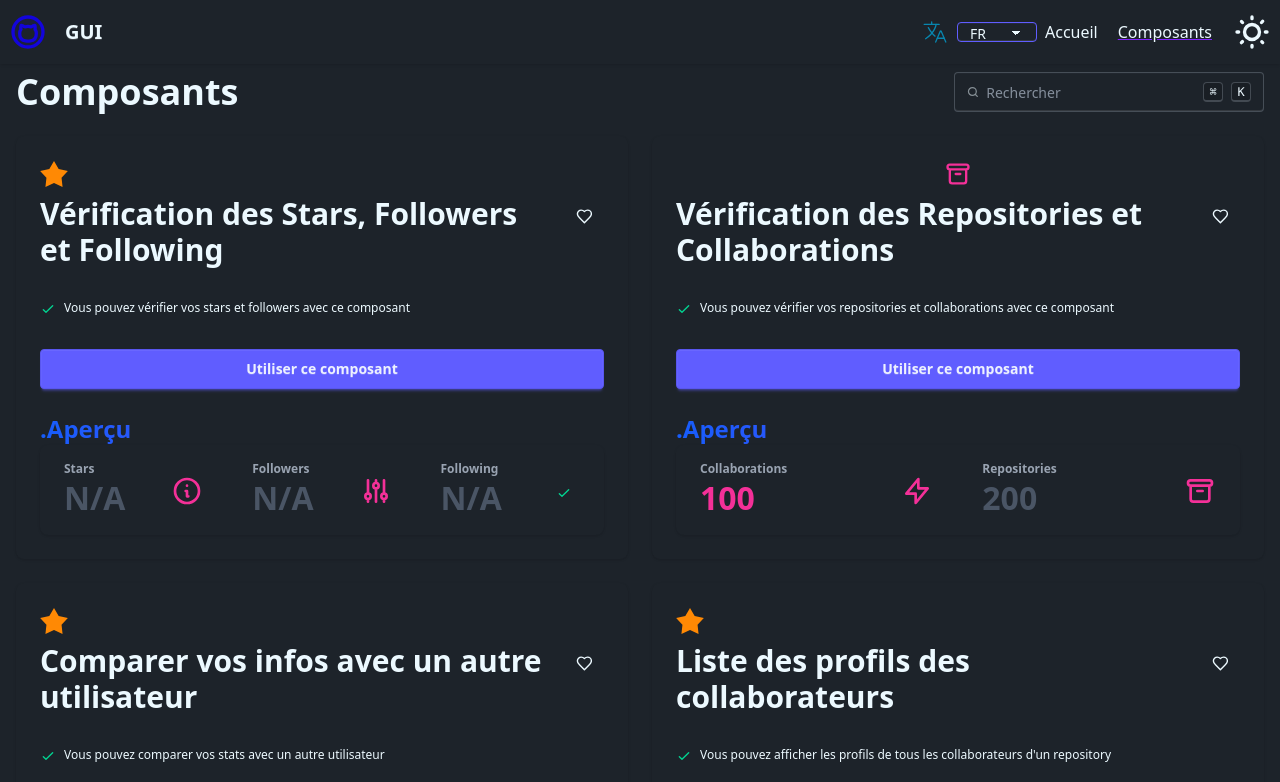
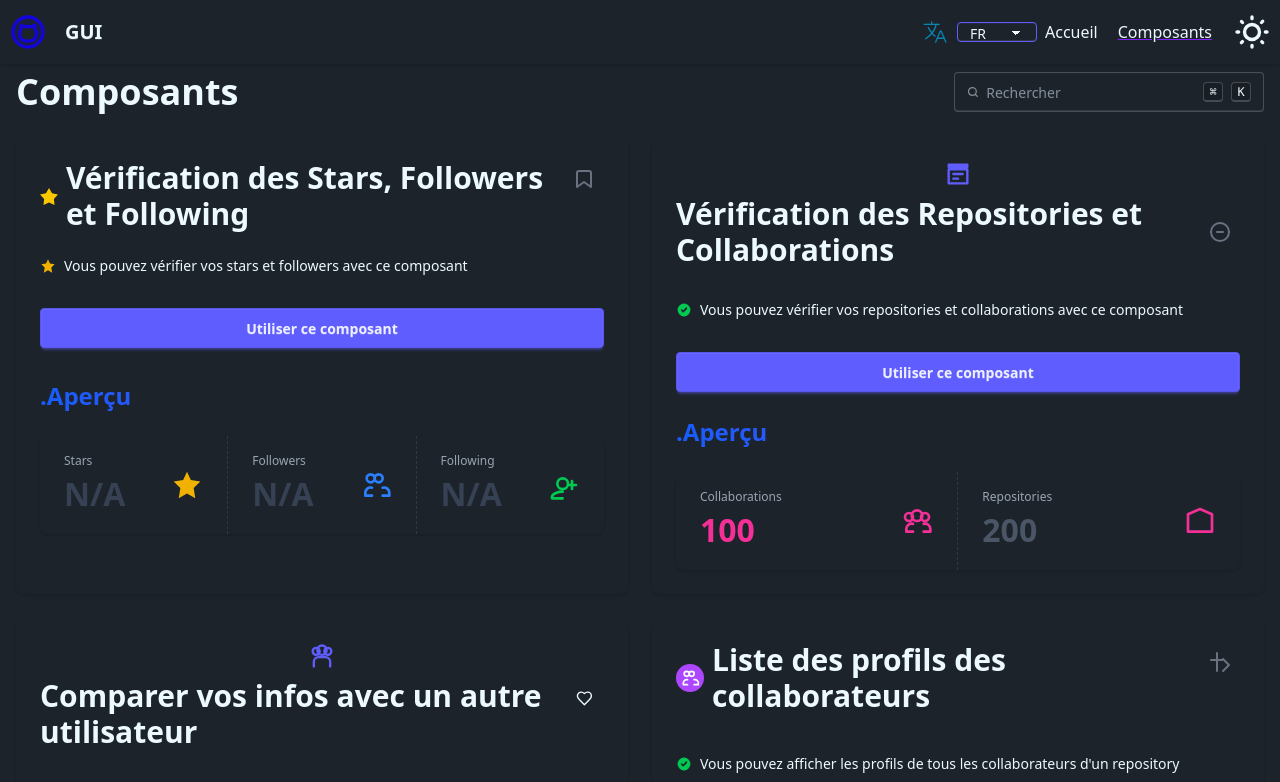
Before and after one commit to branGitfox/GUI, a React (Vite) app: page /components in a window 1280 px wide. Shown: the top 782 px of the page. Built offline with nearby package versions, Linux system fonts and the light colour scheme; no server answers.

Commit message:
ref: change all svg non corresponding to the contexte

```diff
--- a/src/components/CollaboratorsCard.tsx
+++ b/src/components/CollaboratorsCard.tsx
@@ -12,35 +12,44 @@ const CollaboratorsCard: React.FC<CollaboratorsCardProps> = ({ onUseClick }) =>
   return (
       <div className="card bg-base-100 shadow-sm w-full">
         <div className="card-body">
-        <div className="mask mask-star-2 bg-orange-400 h-7 w-7"></div>
-        <div className="flex flex-col sm:flex-row sm:justify-between gap-4">
-          <h2 className="text-2xl sm:text-3xl font-bold">{t("collaboratorsTitle")}</h2>
-          <span className="text-xl">
+          <div className="flex justify-between items-start mb-4">
+            <div className="flex items-center gap-2">
+              <div className="bg-purple-500 text-white rounded-full p-1">
+                <svg className="w-5 h-5" fill="none" stroke="currentColor" viewBox="0 0 24 24">
+                  <path strokeLinecap="round" strokeLinejoin="round" strokeWidth="2" d="M17 20h5v-2a4 4 0 00-5-4M9 20H4v-2a4 4 0 015-4m5-4a3 3 0 100-6 3 3 0 000 6zm-6 0a3 3 0 100-6 3 3 0 000 6z" />
+                </svg>
+              </div>
+              <h2 className="text-2xl sm:text-3xl font-bold">{t('collaboratorsTitle')}</h2>
+            </div>
+
             <button className="btn btn-square btn-ghost">
-              <svg className="size-[1.2em]" xmlns="http://www.w3.org/2000/svg" viewBox="0 0 24 24">
-                <g strokeLinejoin="round" strokeLinecap="round" strokeWidth="2" fill="none" stroke="currentColor">
-                  <path d="M19 14c1.49-1.46 3-3.21 3-5.5A5.5 5.5 0 0 0 16.5 3c-1.76 0-3 .5-4.5 2-1.5-1.5-2.74-2-4.5-2A5.5 5.5 0 0 0 2 8.5c0 2.3 1.5 4.05 3 5.5l7 7Z"></path>
-                </g>
+              <svg className="w-6 h-6 text-gray-500" fill="none" stroke="currentColor" viewBox="0 0 24 24">
+                <path strokeLinecap="round" strokeLinejoin="round" strokeWidth="2" d="M3 10h11M9 21V3m6 18l6-6m0 0l-6-6" />
               </svg>
             </button>
-          </span>
           </div>
-        <ul className="mt-6 flex flex-col gap-2 text-xs">
-          <li>
-            <svg xmlns="http://www.w3.org/2000/svg" className="size-4 me-2 inline-block text-success" fill="none" viewBox="0 0 24 24" stroke="currentColor">
-              <path strokeLinecap="round" strokeLinejoin="round" strokeWidth="2" d="M5 13l4 4L19 7" />
+
+          <ul className="mt-4 flex flex-col gap-2 text-sm">
+            <li className="flex items-center">
+              <svg className="w-4 h-4 text-green-500 me-2" fill="currentColor" viewBox="0 0 20 20">
+                <path fillRule="evenodd" d="M10 18a8 8 0 100-16 8 8 0 000 16zm3.707-9.707a1 1 0 00-1.414-1.414L9 10.586 7.707 9.293a1 1 0 00-1.414 1.414l2 2a1 1 0 001.414 0l4-4z" clipRule="evenodd" />
               </svg>
-            <span>{t("collaboratorsDesc")}</span>
+              <span>{t('collaboratorsDesc')}</span>
             </li>
           </ul>
+
           <div className="mt-6">
             <button className="btn btn-primary w-full" onClick={onUseClick}>
-            {t("useComponent")}
+              {t('useComponent')}
             </button>
           </div>
-        <div className="text-2xl font-bold bg-gradient-to-r from-blue-600 to-indigo-600 bg-clip-text text-transparent mt-4">
-          .{t("preview")}
-          <CollaboratorsProfile user="branGitfox" repos="GUI"  />
+
+          <div className="mt-6 text-2xl font-bold bg-gradient-to-r from-blue-600 to-indigo-600 bg-clip-text text-transparent">
+            .{t('preview')}
+          </div>
+
+          <div className="mt-4">
+            <CollaboratorsProfile user="branGitfox" repos="GUI" />
           </div>
         </div>
       </div>
--- a/src/components/ComponentsList.tsx
+++ b/src/components/ComponentsList.tsx
@@ -1,5 +1,5 @@
 import React from 'react'
-import { useState } from 'react';
+import { useState } from 'react'
 import Modal from './Modal'
 import UserComparison from './UserComparison';
 import { UserData } from '../types/userTypes';
@@ -11,8 +11,8 @@ import ReposStatsCard from './ReposStatsCard.tsx';
 import UserComparisonCard from './UserComparisonCard.tsx';
 
 const ComponentsList: React.FC = () => {
-    const [openModal, setOpenModal] = useState<string | null>(null);
-    const [selectedUser, setSelectedUser] = useState<UserData | null>(null);
+    const [openModal, setOpenModal] = useState<string | null>(null)
+    const [selectedUser, setSelectedUser] = useState<UserData | null>(null)
     const [showCode, setShowCode] = useState(false);
     const [isCopied, setIsCopied] = useState(false);
     const { t } = useTranslation()
--- a/src/components/ReposStatsCard.tsx
+++ b/src/components/ReposStatsCard.tsx
@@ -11,51 +11,56 @@ const ReposStatsCard: React.FC<ReposStatsCardProps> = ({ onUseClick }) => {
     return (
         <div className="card bg-base-100 shadow-sm w-full">
             <div className="card-body">
-                <div className="stat-figure text-secondary">
-                    <svg xmlns="http://www.w3.org/2000/svg" fill="none" viewBox="0 0 24 24" className="inline-block h-7 w-7 stroke-current">
-                        <path strokeLinecap="round" strokeLinejoin="round" strokeWidth="2" d="M5 8h14M5 8a2 2 0 110-4h14a2 2 0 110 4M5 8v10a2 2 0 002 2h10a2 2 0 002-2V8m-9 4h4"></path>
+                {/* Icône principale pour "repository" */}
+                <div className="stat-figure text-primary">
+                    <svg xmlns="http://www.w3.org/2000/svg" className="w-7 h-7" fill="none" viewBox="0 0 24 24" stroke="currentColor">
+                        <path strokeLinecap="round" strokeLinejoin="round" strokeWidth="2" d="M4 4h16v2H4V4zm0 4h16v12H4V8zm4 4h8m-8 4h4" />
                     </svg>
                 </div>
-                <div className="flex flex-col sm:flex-row sm:justify-between gap-4">
-                    <h2 className="text-2xl sm:text-3xl font-bold">{t("reposTitle")}</h2>
-                    <span className="text-xl">
+
+                <div className="flex flex-col sm:flex-row sm:justify-between gap-4 items-center">
+                    <h2 className="text-2xl sm:text-3xl font-bold">{t('reposTitle')}</h2>
                     <button className="btn btn-square btn-ghost">
-                            <svg className="size-[1.2em]" xmlns="http://www.w3.org/2000/svg" viewBox="0 0 24 24">
-                                <g strokeLinejoin="round" strokeLinecap="round" strokeWidth="2" fill="none" stroke="currentColor">
-                                    <path d="M19 14c1.49-1.46 3-3.21 3-5.5A5.5 5.5 0 0 0 16.5 3c-1.76 0-3 .5-4.5 2-1.5-1.5-2.74-2-4.5-2A5.5 5.5 0 0 0 2 8.5c0 2.3 1.5 4.05 3 5.5l7 7Z"></path>
-                                </g>
+                        <svg className="w-6 h-6 text-gray-500" fill="none" stroke="currentColor" viewBox="0 0 24 24">
+                            <path strokeLinecap="round" strokeLinejoin="round" strokeWidth="2" d="M15 12H9m12 0a9 9 0 11-18 0 9 9 0 0118 0z" />
                         </svg>
                     </button>
-                    </span>
                 </div>
-                <ul className="mt-6 flex flex-col gap-2 text-xs">
-                    <li>
-                        <svg xmlns="http://www.w3.org/2000/svg" className="size-4 me-2 inline-block text-success" fill="none" viewBox="0 0 24 24" stroke="currentColor">
-                            <path strokeLinecap="round" strokeLinejoin="round" strokeWidth="2" d="M5 13l4 4L19 7" />
+
+                <ul className="mt-6 flex flex-col gap-2 text-sm">
+                    <li className="flex items-center">
+                        <svg xmlns="http://www.w3.org/2000/svg" className="w-4 h-4 text-green-500 me-2" fill="currentColor" viewBox="0 0 20 20">
+                            <path fillRule="evenodd" d="M10 18a8 8 0 100-16 8 8 0 000 16zm3.707-9.707a1 1 0 00-1.414-1.414L9 10.586 7.707 9.293a1 1 0 00-1.414 1.414l2 2a1 1 0 001.414 0l4-4z" clipRule="evenodd" />
                         </svg>
-                        <span>{t("reposDesc")}</span>
+                        <span>{t('reposDesc')}</span>
                     </li>
                 </ul>
+
                 <div className="mt-6">
                     <button className="btn btn-primary w-full" onClick={onUseClick}>
-                        {t("useComponent")}
+                        {t('useComponent')}
                     </button>
                 </div>
+
                 <div className="text-2xl font-bold bg-gradient-to-r from-blue-600 to-indigo-600 bg-clip-text text-transparent mt-4">
-                    .{t("preview")}
-                    <div className="stats shadow flex flex-col sm:flex-row">
+                    .{t('preview')}
+                </div>
+
+                <div className="stats shadow mt-4 flex flex-col sm:flex-row">
                     <div className="stat">
                         <div className="stat-figure text-secondary">
+                            {/* Nouvelle icône collaboration */}
                             <svg
                                 xmlns="http://www.w3.org/2000/svg"
+                                className="w-8 h-8 stroke-current"
                                 fill="none"
-                                    viewBox="0 0 24 24"
-                                    className="inline-block h-8 w-8 stroke-current">
+                                viewBox="0 0 24 24">
                                 <path
                                     strokeLinecap="round"
                                     strokeLinejoin="round"
                                     strokeWidth="2"
-                                        d="M13 10V3L4 14h7v7l9-11h-7z"></path>
+                                    d="M17 20h5v-2a4 4 0 00-5-3.87M9 20H4v-2a4 4 0 015-3.87M12 12a4 4 0 100-8 4 4 0 000 8zm6 0a3 3 0 100-6 3 3 0 000 6zm-12 0a3 3 0 100-6 3 3 0 000 6z"
+                                />
                             </svg>
                         </div>
                         <div className="stat-title">Collaborations</div>
@@ -66,14 +71,14 @@ const ReposStatsCard: React.FC<ReposStatsCardProps> = ({ onUseClick }) => {
                         <div className="stat-figure text-secondary">
                             <svg
                                 xmlns="http://www.w3.org/2000/svg"
+                                className="w-8 h-8 stroke-current"
                                 fill="none"
-                                    viewBox="0 0 24 24"
-                                    className="inline-block h-8 w-8 stroke-current">
+                                viewBox="0 0 24 24">
                                 <path
                                     strokeLinecap="round"
                                     strokeLinejoin="round"
                                     strokeWidth="2"
-                                        d="M5 8h14M5 8a2 2 0 110-4h14a2 2 0 110 4M5 8v10a2 2 0 002 2h10a2 2 0 002-2V8m-9 4h4"></path>
+                                    d="M3 7v13h18V7M3 7l9-4 9 4" />
                             </svg>
                         </div>
                         <div className="stat-title">Repositories</div>
@@ -82,7 +87,6 @@ const ReposStatsCard: React.FC<ReposStatsCardProps> = ({ onUseClick }) => {
                 </div>
             </div>
         </div>
-        </div>
     );
 };
 
--- a/src/components/StarsStatsCard.tsx
+++ b/src/components/StarsStatsCard.tsx
@@ -1,4 +1,4 @@
-import React, {useState, useEffect} from 'react';
+import React, { useState, useEffect } from 'react';
 import { useTranslation } from 'react-i18next';
 import { getUserInfo, UserInfo } from '../api/api';
 
@@ -7,96 +7,90 @@ interface StarsStatsCardProps {
     user?: string;
 }
 
-const StarsStatsCard: React.FC<StarsStatsCardProps> = ({ onUseClick, user}) => {
+const StarsStatsCard: React.FC<StarsStatsCardProps> = ({ onUseClick, user }) => {
     const { t } = useTranslation();
     const [userInfo, setUserInfo] = useState<UserInfo | null>(null);
 
-    useEffect(()=>{
-        try {
-            getUserInfo(user!).then((res) => {
+    useEffect(() => {
+        if (user) {
+            getUserInfo(user)
+                .then((res) => {
                     if (res) {
                         setUserInfo(res);
                     }
-            });
-        } catch (error) {
-            console.error("error:", error);
+                })
+                .catch((err) => console.error('Error fetching user info:', err));
         }
-    },[user])
+    }, [user]);
 
     return (
         <div className="card bg-base-100 shadow-sm w-full">
             <div className="card-body">
-                <div className="mask mask-star-2 bg-orange-400 h-7 w-7"></div>
-                <div className="flex flex-col sm:flex-row sm:justify-between gap-4">
-                    <h2 className="text-2xl sm:text-3xl font-bold">{t("starsTitle")}</h2>
-                    <span className="text-xl">
+                <div className="flex justify-between items-start mb-4">
+                    <div className="flex items-center gap-2">
+                        <div className="mask mask-star-2 bg-yellow-400 h-6 w-6"></div>
+                        <h2 className="text-2xl sm:text-3xl font-bold">{t('starsTitle')}</h2>
+                    </div>
                     <button className="btn btn-square btn-ghost">
-                            <svg className="size-[1.2em]" xmlns="http://www.w3.org/2000/svg" viewBox="0 0 24 24">
-                                <g strokeLinejoin="round" strokeLinecap="round" strokeWidth="2" fill="none" stroke="currentColor">
-                                    <path d="M19 14c1.49-1.46 3-3.21 3-5.5A5.5 5.5 0 0 0 16.5 3c-1.76 0-3 .5-4.5 2-1.5-1.5-2.74-2-4.5-2A5.5 5.5 0 0 0 2 8.5c0 2.3 1.5 4.05 3 5.5l7 7Z"></path>
-                                </g>
+                        <svg className="w-6 h-6 text-gray-500" fill="none" stroke="currentColor" viewBox="0 0 24 24">
+                            <path strokeLinecap="round" strokeLinejoin="round" strokeWidth="2" d="M5 5v14l7-5 7 5V5a2 2 0 00-2-2H7a2 2 0 00-2 2z" />
                         </svg>
                     </button>
-                    </span>
                 </div>
-                <ul className="mt-6 flex flex-col gap-2 text-xs">
-                    <li>
-                        <svg xmlns="http://www.w3.org/2000/svg" className="size-4 me-2 inline-block text-success" fill="none" viewBox="0 0 24 24" stroke="currentColor">
-                            <path strokeLinecap="round" strokeLinejoin="round" strokeWidth="2" d="M5 13l4 4L19 7" />
+
+                <ul className="text-sm flex flex-col gap-2">
+                    <li className="flex items-center">
+                        <svg className="w-4 h-4 text-yellow-500 me-2" fill="currentColor" viewBox="0 0 24 24">
+                            <path d="M12 2l2.9 6.2L22 9.3l-5 4.9L18.2 22 12 18.3 5.8 22 7 14.2 2 9.3l7.1-1.1L12 2z" />
                         </svg>
-                        <span>{t("starsDesc")}</span>
+                        <span>{t('starsDesc')}</span>
                     </li>
                 </ul>
+
                 <div className="mt-6">
                     <button className="btn btn-primary w-full" onClick={onUseClick}>
-                        {t("useComponent")}
+                        {t('useComponent')}
                     </button>
                 </div>
-                <div className="text-2xl font-bold bg-gradient-to-r from-blue-600 to-indigo-600 bg-clip-text text-transparent mt-4">
-                    .{t("preview")}
-                    <div className="stats shadow flex flex-col sm:flex-row">
+
+                <div className="mt-6 text-2xl font-bold bg-gradient-to-r from-blue-600 to-indigo-600 bg-clip-text text-transparent">
+                    .{t('preview')}
+                </div>
+
+                <div className="stats shadow mt-4 flex flex-col sm:flex-row">
                     <div className="stat">
-                            <div className="stat-figure text-secondary">
-                                <svg
-                                    xmlns="http://www.w3.org/2000/svg"
-                                    fill="none"
-                                    viewBox="0 0 24 24"
-                                    className="inline-block h-8 w-8 stroke-current">
-                                    <path
-                                        strokeLinecap="round"
-                                        strokeLinejoin="round"
-                                        strokeWidth="2"
-                                        d="M13 16h-1v-4h-1m1-4h.01M21 12a9 9 0 11-18 0 9 9 0 0118 0z"></path>
+                        <div className="stat-figure text-yellow-500">
+                            <svg className="w-8 h-8" fill="currentColor" viewBox="0 0 24 24">
+                                <path d="M12 2l2.9 6.2L22 9.3l-5 4.9L18.2 22 12 18.3 5.8 22 7 14.2 2 9.3l7.1-1.1L12 2z" />
                             </svg>
                         </div>
                         <div className="stat-title">Stars</div>
-                            <div className="stat-value text-gray-600">{userInfo?.stars?.toLocaleString() ?? 'N/A'}</div>
+                        <div className="stat-value text-gray-700">
+                            {userInfo?.stars?.toLocaleString() ?? 'N/A'}
+                        </div>
                     </div>
 
                     <div className="stat">
-                            <div className="stat-figure text-secondary">
-                                <svg
-                                    xmlns="http://www.w3.org/2000/svg"
-                                    fill="none"
-                                    viewBox="0 0 24 24"
-                                    className="inline-block h-8 w-8 stroke-current">
-                                    <path
-                                        strokeLinecap="round"
-                                        strokeLinejoin="round"
-                                        strokeWidth="2"
-                                        d="M12 6V4m0 2a2 2 0 100 4m0-4a2 2 0 110 4m-6 8a2 2 0 100-4m0 4a2 2 0 110-4m0 4v2m0-6V4m6 6v10m6-2a2 2 0 100-4m0 4a2 2 0 110-4m0 4v2m0-6V4"></path>
+                        <div className="stat-figure text-blue-500">
+                            <svg className="w-8 h-8" fill="none" stroke="currentColor" viewBox="0 0 24 24">
+                                <path strokeLinecap="round" strokeLinejoin="round" strokeWidth="2" d="M17 20h5v-2a4 4 0 00-5-4M9 20H4v-2a4 4 0 015-4m5-4a3 3 0 100-6 3 3 0 000 6zm-6 0a3 3 0 100-6 3 3 0 000 6z" />
                             </svg>
                         </div>
                         <div className="stat-title">Followers</div>
-                            <div className="stat-value text-gray-600">{userInfo?.followers?.toLocaleString() ?? 'N/A'}</div>
+                        <div className="stat-value text-gray-700">
+                            {userInfo?.followers?.toLocaleString() ?? 'N/A'}
+                        </div>
                     </div>
 
                     <div className="stat">
-                            <div className="stat-figure text-secondary">
-                                <svg xmlns="http://www.w3.org/2000/svg" className="size-4 me-2 inline-block text-success" fill="none" viewBox="0 0 24 24" stroke="currentColor"><path strokeLinecap="round" strokeLinejoin="round" strokeWidth="2" d="M5 13l4 4L19 7" /></svg>
+                        <div className="stat-figure text-green-500">
+                            <svg className="w-8 h-8" fill="none" stroke="currentColor" viewBox="0 0 24 24">
+                                <path strokeLinecap="round" strokeLinejoin="round" strokeWidth="2" d="M18 9v6m3-3h-6m-4 3a4 4 0 100-8 4 4 0 000 8zm0 2c-2.67 0-8 1.34-8 4v1h8" />
+                            </svg>
                         </div>
                         <div className="stat-title">Following</div>
-                            <div className="stat-value text-gray-600">{userInfo?.following?.toLocaleString() ?? 'N/A'}</div>
+                        <div className="stat-value text-gray-700">
+                            {userInfo?.following?.toLocaleString() ?? 'N/A'}
                         </div>
                     </div>
                 </div>
--- a/src/components/UserComparisonCard.tsx
+++ b/src/components/UserComparisonCard.tsx
@@ -14,46 +14,83 @@ const UserComparisonCard: React.FC<UserComparisonCardProps> = ({
                                                                  onUseClick,
                                                                  user1,
                                                                  user2,
-  onUserClick
+                                                                 onUserClick,
                                                                }) => {
   const { t } = useTranslation();
 
   return (
       <div className="card bg-base-100 shadow-sm w-full">
         <div className="card-body">
-        <div className="mask mask-star-2 bg-orange-400 h-7 w-7"></div>
+          {/* Nouvelle icône comparaison */}
+          <div className="stat-figure text-primary">
+            <svg
+                xmlns="http://www.w3.org/2000/svg"
+                className="w-7 h-7"
+                fill="none"
+                viewBox="0 0 24 24"
+                stroke="currentColor"
+            >
+              <path
+                  strokeLinecap="round"
+                  strokeLinejoin="round"
+                  strokeWidth={2}
+                  d="M5 21v-4a4 4 0 014-4h6a4 4 0 014 4v4M12 11a4 4 0 100-8 4 4 0 000 8zM17 11a3 3 0 100-6 3 3 0 000 6zM7 11a3 3 0 100-6 3 3 0 000 6z"
+              />
+            </svg>
+          </div>
+
           <div className="flex flex-col sm:flex-row sm:justify-between gap-4">
-          <h2 className="text-2xl sm:text-3xl font-bold">{t("compareTitle")}</h2>
+            <h2 className="text-2xl sm:text-3xl font-bold">{t('compareTitle')}</h2>
             <span className="text-xl">
             <button className="btn btn-square btn-ghost">
-              <svg className="size-[1.2em]" xmlns="http://www.w3.org/2000/svg" viewBox="0 0 24 24">
-                <g strokeLinejoin="round" strokeLinecap="round" strokeWidth="2" fill="none" stroke="currentColor">
+              <svg
+                  className="size-[1.2em]"
+                  xmlns="http://www.w3.org/2000/svg"
+                  viewBox="0 0 24 24"
+              >
+                <g
+                    strokeLinejoin="round"
+                    strokeLinecap="round"
+                    strokeWidth="2"
+                    fill="none"
+                    stroke="currentColor"
+                >
                   <path d="M19 14c1.49-1.46 3-3.21 3-5.5A5.5 5.5 0 0 0 16.5 3c-1.76 0-3 .5-4.5 2-1.5-1.5-2.74-2-4.5-2A5.5 5.5 0 0 0 2 8.5c0 2.3 1.5 4.05 3 5.5l7 7Z"></path>
                 </g>
               </svg>
             </button>
           </span>
           </div>
+
           <ul className="mt-6 flex flex-col gap-2 text-xs">
             <li>
-            <svg xmlns="http://www.w3.org/2000/svg" className="size-4 me-2 inline-block text-success" fill="none" viewBox="0 0 24 24" stroke="currentColor">
-              <path strokeLinecap="round" strokeLinejoin="round" strokeWidth="2" d="M5 13l4 4L19 7" />
+              <svg
+                  xmlns="http://www.w3.org/2000/svg"
+                  className="size-4 me-2 inline-block text-success"
+                  fill="none"
+                  viewBox="0 0 24 24"
+                  stroke="currentColor"
+              >
+                <path
+                    strokeLinecap="round"
+                    strokeLinejoin="round"
+                    strokeWidth="2"
+                    d="M5 13l4 4L19 7"
+                />
               </svg>
-            <span>{t("compareDesc")}</span>
+              <span>{t('compareDesc')}</span>
             </li>
           </ul>
+
           <div className="mt-6">
             <button className="btn btn-primary w-full" onClick={onUseClick}>
-            {t("useComponent")}
+              {t('useComponent')}
             </button>
           </div>
+
           <div className="text-2xl font-bold bg-gradient-to-r from-blue-600 to-indigo-600 bg-clip-text text-transparent mt-4">
-          .{t("preview")}
-          <UserComparison
-            user1={user1}
-            user2={user2}
-            onUserClick={onUserClick}
-          />
+            .{t('preview')}
+            <UserComparison user1={user1} user2={user2} onUserClick={onUserClick} />
           </div>
         </div>
       </div>
```
Lines whose indentation alone changed are shown as unchanged.
